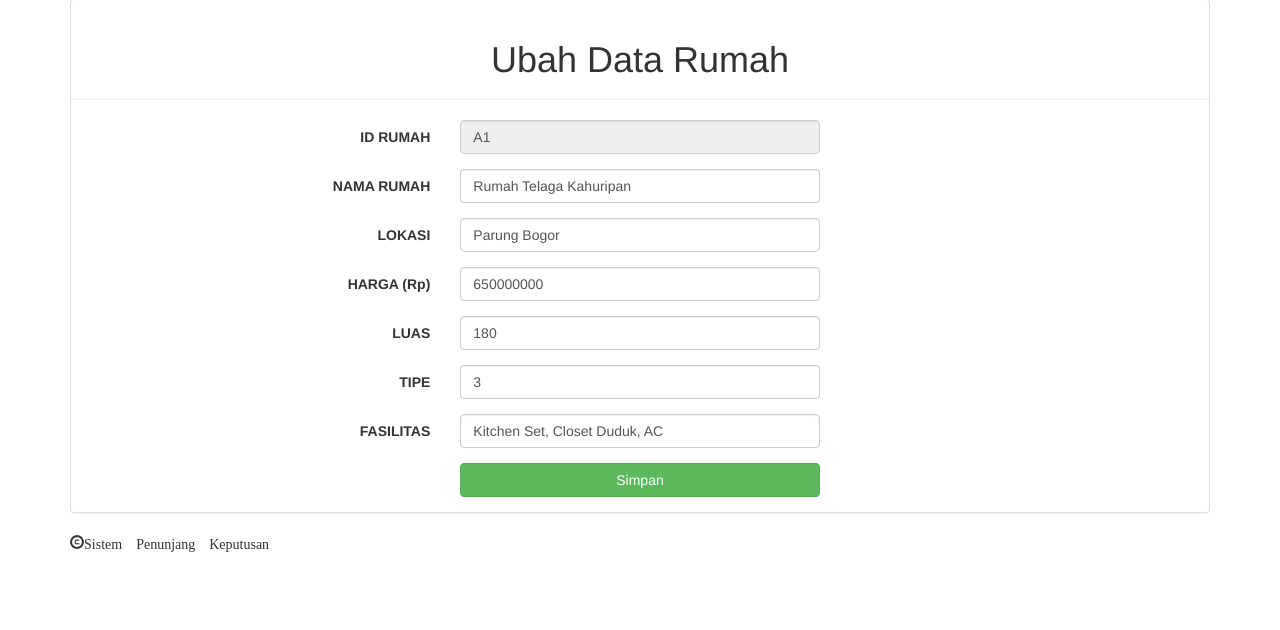
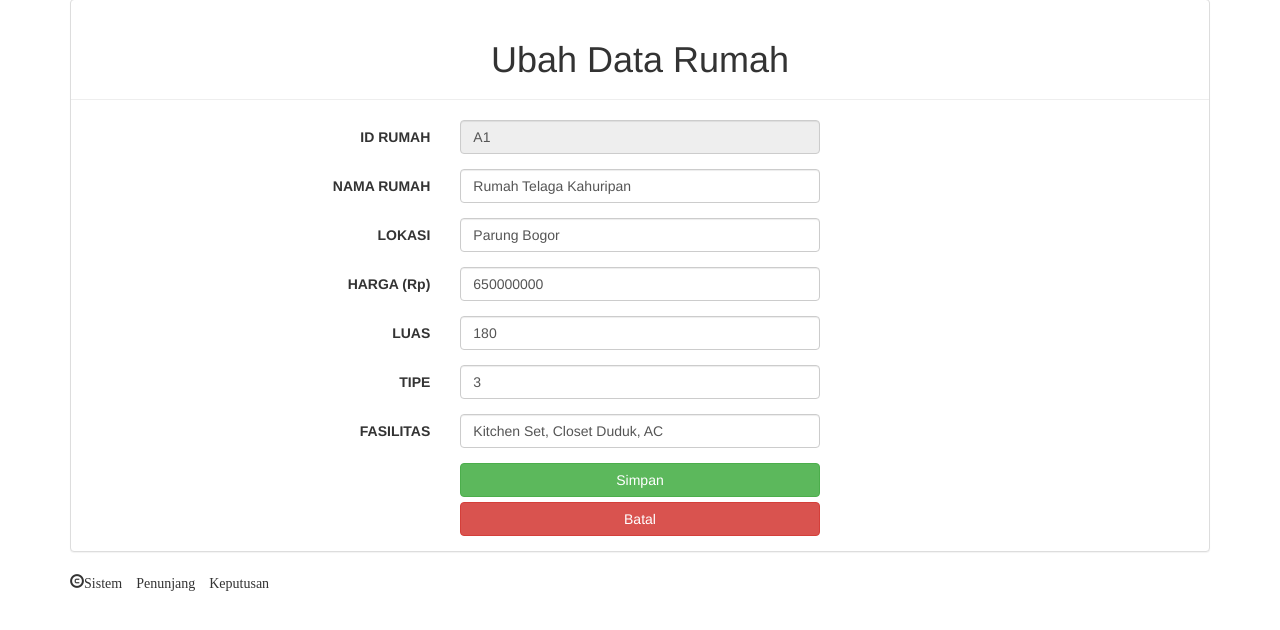
Before and after one commit to spras00/spk_zawa, a CodeIgniter app: page /spk_zawa/rumah/edit/A1 in a window 1280 px wide. Shown: the part 101-731 px from the top of the page. Run offline with CodeIgniter, Linux system fonts and the light colour scheme; data comes from the database, SQL or seed files in the repository; some libraries are stand-ins or nearby versions.

Commit message:
Update edit_rumah.php

```diff
--- a/application/views/edit_rumah.php
+++ b/application/views/edit_rumah.php
@@ -53,6 +53,7 @@
 			<div class="form-group">
     					<div class="col-sm-offset-4 col-sm-4">
       					<button type="submit" class="btn btn-success btn-block">Simpan</button>
+      					<button type="reset" onclick="location.href='<?php echo base_url();?>Rumah'" class="btn btn-danger btn-block">Batal</button>
   						</div>
   			</div>
 	</div>
```
